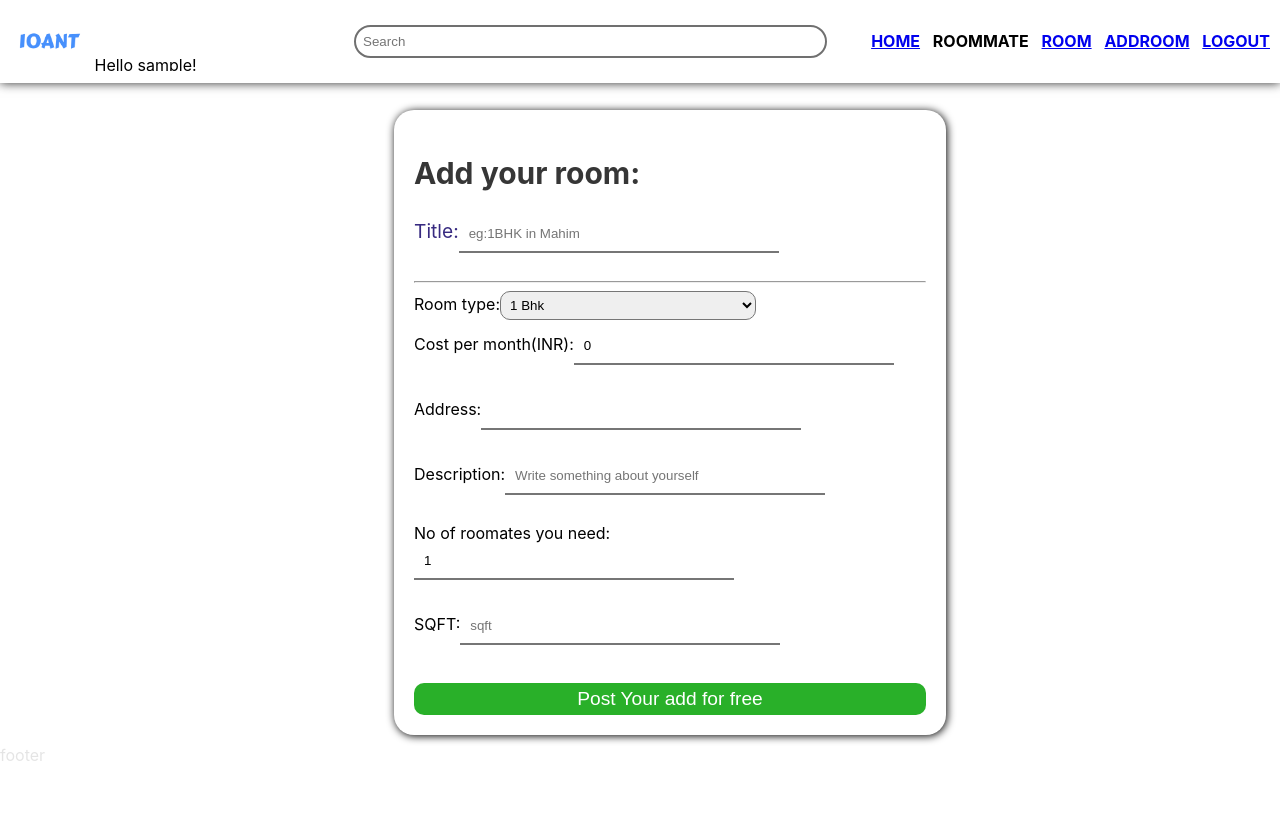
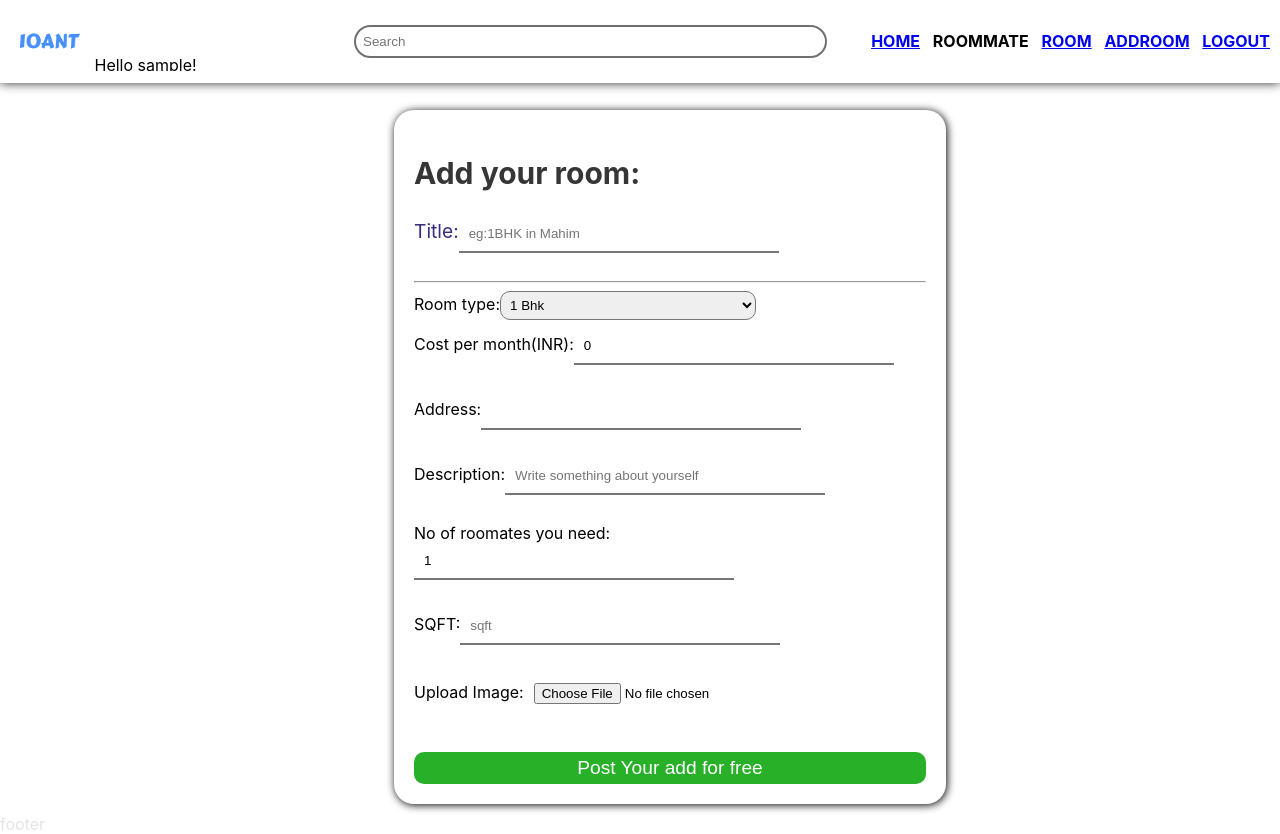
Before and after one commit to vighneshadelkar/10Ant, a React (Create React App) app in the folder 10ant/: page /addroom in a window 1280 px wide. Before the commit the page ends 800 px from the top, so only its background shows below. Built offline with nearby package versions, Linux system fonts and the light colour scheme; sample sign-in values are in the browser's storage.

Commit message:
image func

```diff
--- a/10ant/src/pages/Addroom/Addroom.jsx
+++ b/10ant/src/pages/Addroom/Addroom.jsx
@@ -14,6 +14,7 @@ export default function Addroom() {
     tenants: 1,
     sqft:null,
     address:"",
+    image: null,
   });
 
   function handleInput(event) {
@@ -42,6 +43,7 @@ export default function Addroom() {
       description: roomData.description,
       tenants: parseInt(roomData.tenants),
       sqft: parseInt(roomData.sqft),
+      photo: roomData.image,
     });
 
     if (!res) {
@@ -59,6 +61,7 @@ export default function Addroom() {
         tenants: null,
         sqft:"",
         address:"",
+        image: null,
       });
     }
   };
@@ -156,6 +159,15 @@ export default function Addroom() {
               required
             />
           </div>
+          <div className="image">
+            <label htmlFor="image">Upload Image:</label>
+            <input
+              type="file"
+              name="image"
+              value={roomData.image}
+              onChange={handleInput}
+            />
+          </div>
           <button className="create">Post Your add for free</button>
         </form>
       </div>
```
